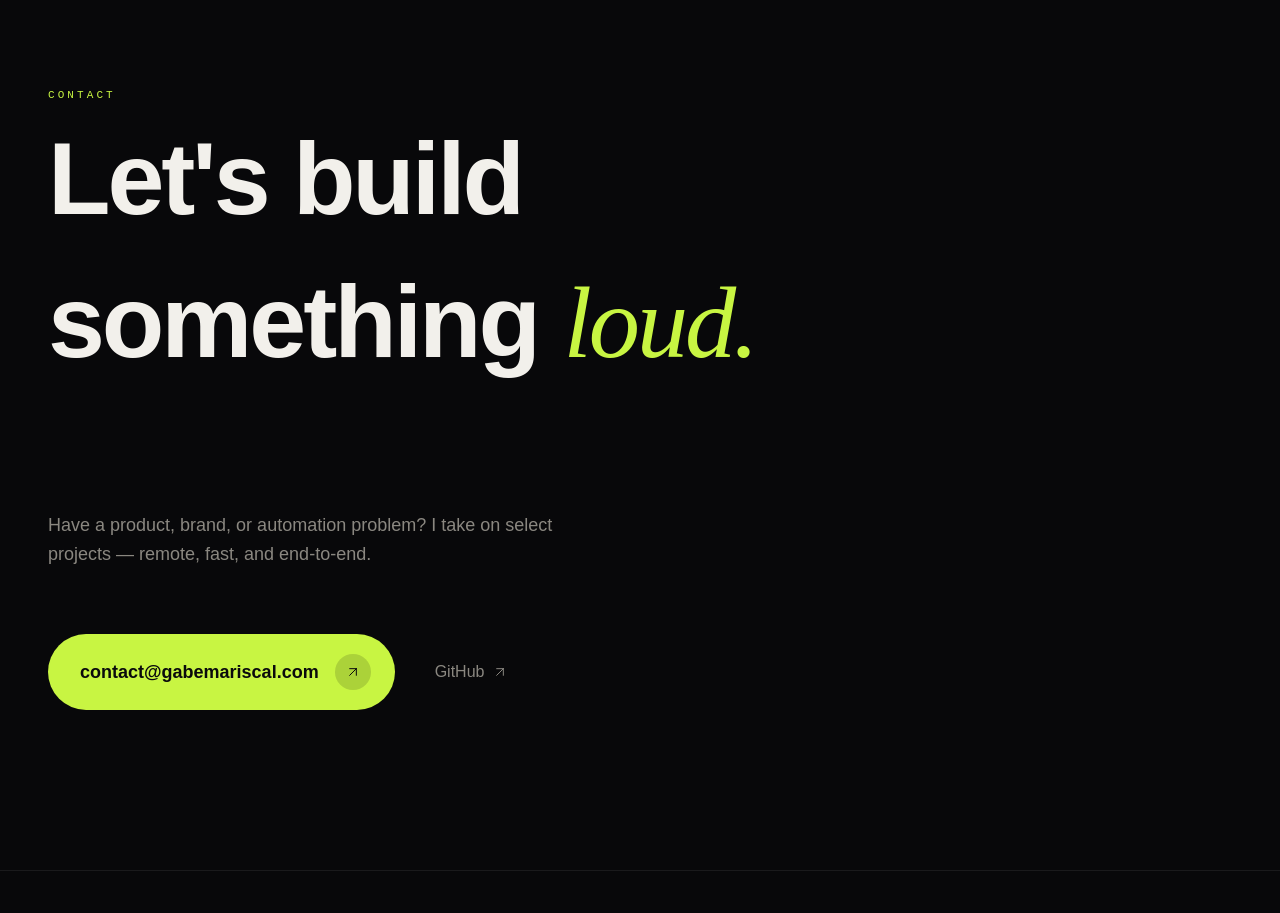
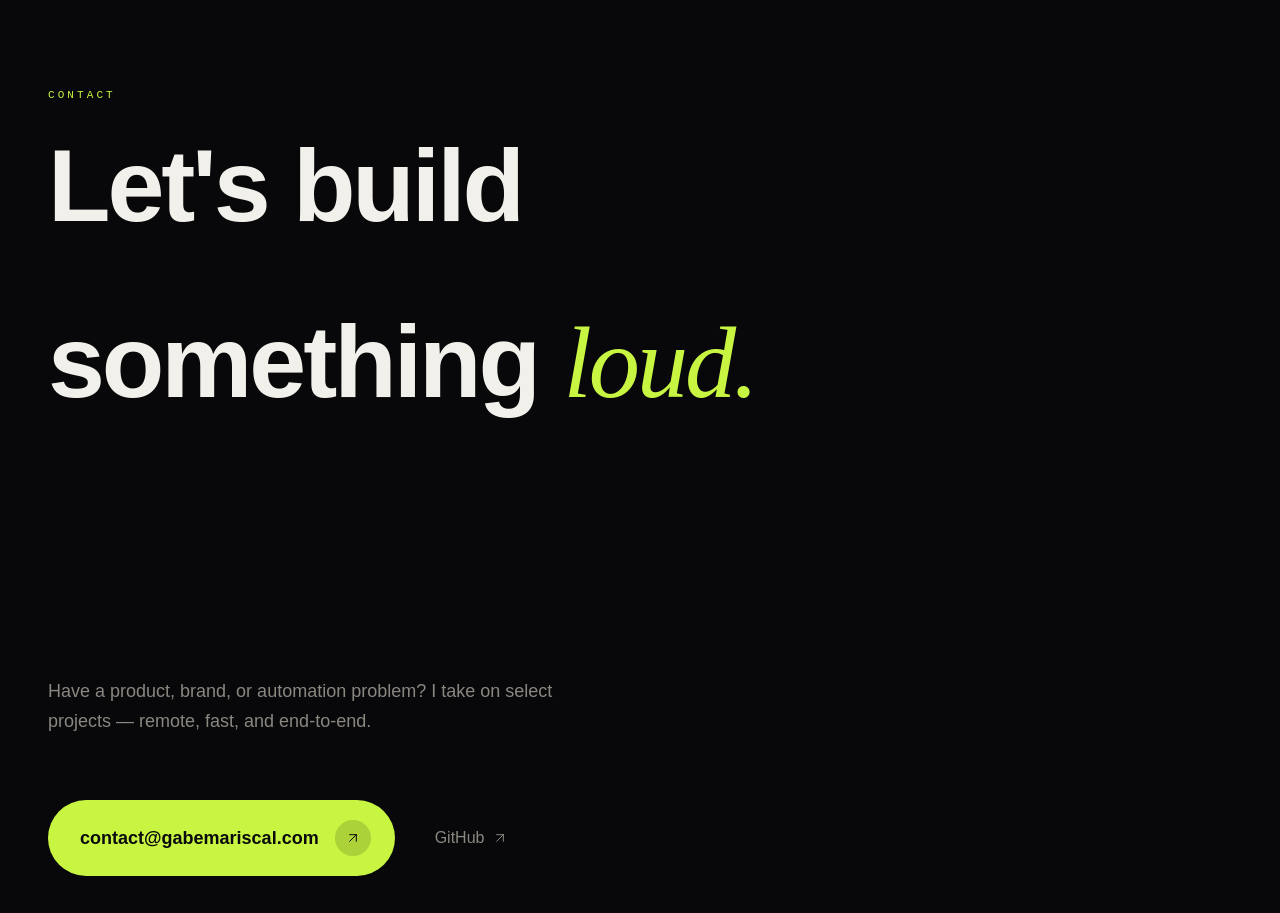
Before and after one commit to betrnames/gabemariscal.com, a React (Vite) app: page / in a window 1280 px wide. Shown: the part 5500-6413 px from the top of the page. Built offline with nearby package versions, Linux system fonts and the light colour scheme.

Commit message:
increase contact heading bottom padding so g fully shows

```diff
--- a/src/index.css
+++ b/src/index.css
@@ -293,8 +293,8 @@ html.light .aurora-blob-3 {
   position: relative;
   z-index: 30;
   overflow: visible !important;
-  /* Bottom pad keeps Syne “g” descender in the paint box */
-  padding-bottom: 0.65em;
+  /* Large bottom pad so Syne “g” descender fully clears any paint/clip edge */
+  padding-bottom: 1.25em;
   margin-bottom: 0;
 }
 
@@ -303,10 +303,9 @@ html.light .aurora-blob-3 {
   z-index: 31;
   font-size: clamp(2.5rem, 8vw, 6.5rem);
   letter-spacing: -0.03em;
-  /* Tighter leading (user request) + pad so g still clears */
-  line-height: 1.02;
+  line-height: 1.15;
   overflow: visible !important;
-  padding-bottom: 0.45em;
+  padding-bottom: 0.85em;
   margin-bottom: 0 !important;
 }
 
@@ -315,8 +314,8 @@ html.light .aurora-blob-3 {
   z-index: 32;
   display: block;
   overflow: visible !important;
-  padding-bottom: 0.35em;
-  line-height: 1.02;
+  padding-bottom: 0.55em;
+  line-height: 1.15;
 }
 
 /* “something” needs its own box so the g isn’t sliced by the line box */
@@ -324,9 +323,9 @@ html.light .aurora-blob-3 {
   display: inline-block;
   position: relative;
   z-index: 33;
-  padding-bottom: 0.35em;
-  margin-bottom: 0;
-  line-height: 1.05;
+  padding-bottom: 0.65em;
+  margin-bottom: 0.15em;
+  line-height: 1.2;
   overflow: visible;
   vertical-align: baseline;
 }
```
